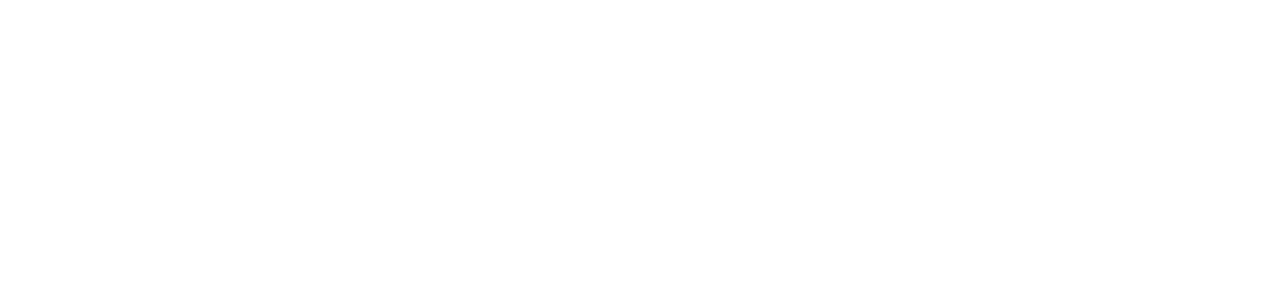
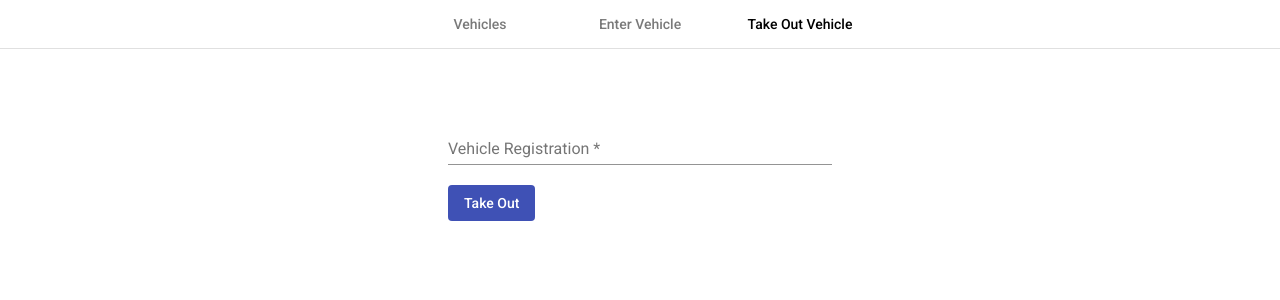
Before and after one commit to YesidHoyos/parking, an Angular app: page /take-out-vehicle in a window 1280 px wide. Shown: the top 300 px of the page. Built offline with nearby package versions, Linux system fonts and the light colour scheme.

Commit message:
styles are added to the takeOut component

```diff
--- a/src/app/enter-vehicle/enter-vehicle.component.html
+++ b/src/app/enter-vehicle/enter-vehicle.component.html
@@ -1,4 +1,5 @@
 <div class="container">
+    <form [formGroup]="vehicleForm" (ngSubmit)="enterVehicle(vehicleForm.value)">
         <div>
             <mat-form-field [color]="primary">
                 <input matInput placeholder="Vehicle Registration" type="text" formControlName="placa">
--- a/src/app/take-out-vehicle/take-out-vehicle.component.css
+++ b/src/app/take-out-vehicle/take-out-vehicle.component.css
@@ -0,0 +1,9 @@
+.container {
+    width: 30%;
+    left: 35%;
+    top: 15%;
+    position: absolute;
+}
+mat-form-field {
+    width: 100%;
+}
--- a/src/app/take-out-vehicle/take-out-vehicle.component.html
+++ b/src/app/take-out-vehicle/take-out-vehicle.component.html
@@ -1,17 +1,17 @@
+<div class="container">
     <form [formGroup]="takeOutVehicleForm" (ngSubmit)="takeOutVehicle(takeOutVehicleForm.value)">
         <div>
-        <label for="vehicleRegistration">
-            Vehicle registration
-        </label>
-        <input id="vehicleRegistration" type="text" formControlName="vehicleRegistration">
-        <div *ngIf="vehicleRegistration.invalid && (vehicleRegistration.dirty
+            <mat-form-field [color]="primary">
+                <input matInput placeholder="Vehicle Registration" type="text" formControlName="vehicleRegistration">
+                <mat-error *ngIf="vehicleRegistration.invalid && (vehicleRegistration.dirty
                 || vehicleRegistration.touched || controlFormError)">
                     <div *ngIf="vehicleRegistration.errors.required">
                         Vehicle registration is required
                     </div>
+                </mat-error>
+            </mat-form-field>
         </div>
-    </div>
-    <button type="submit">Take Out</button>
+        <button mat-flat-button color="primary" type="submit">Take Out</button>
     </form>
     <div *ngIf="ticket !== undefined">
         <p>
@@ -27,3 +27,4 @@
     <div *ngIf="errorMessage !== undefined">
         <strong>Warning!</strong> {{errorMessage}}
     </div>
+</div>
```
Lines whose indentation alone changed are shown as unchanged.
